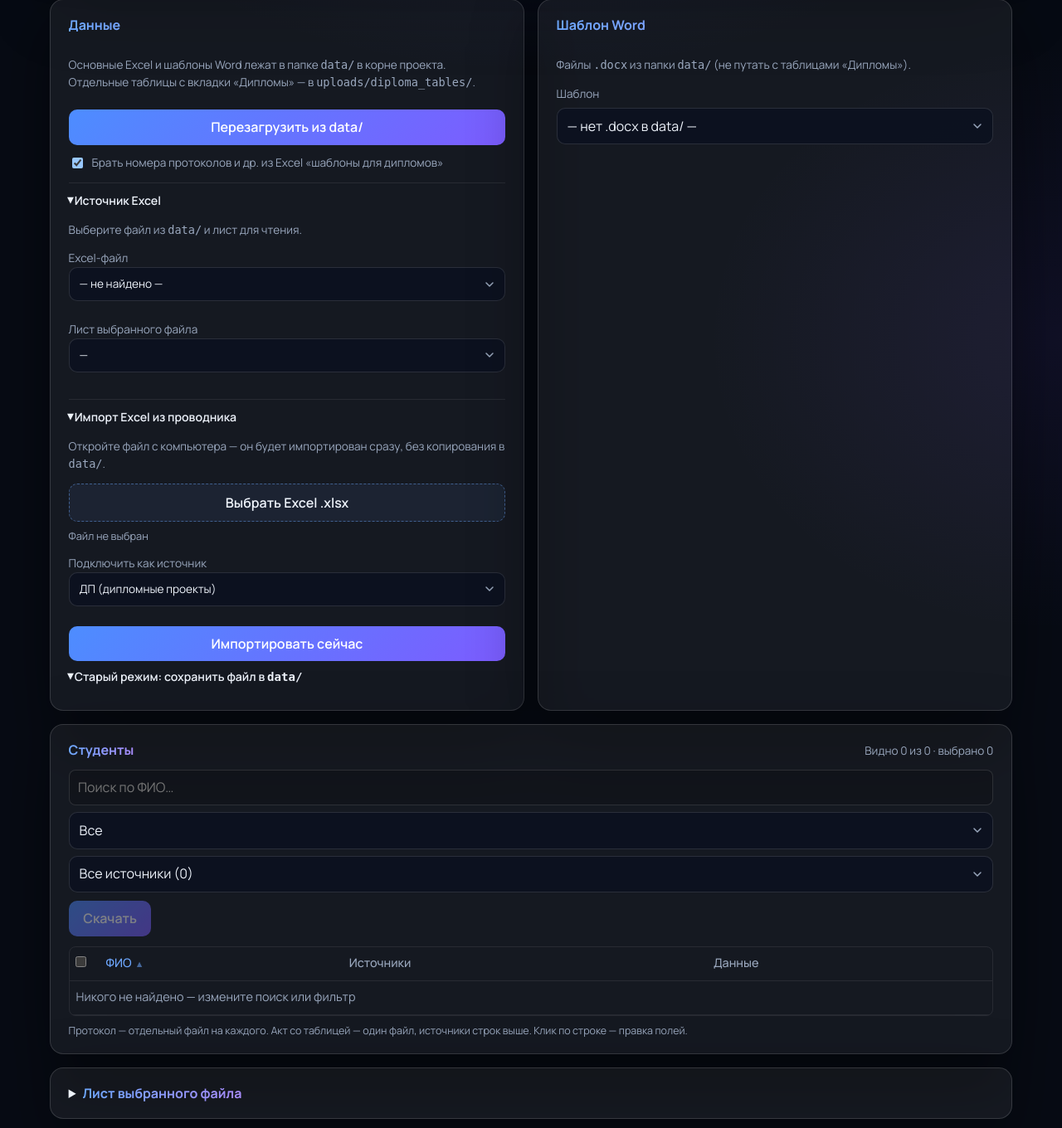
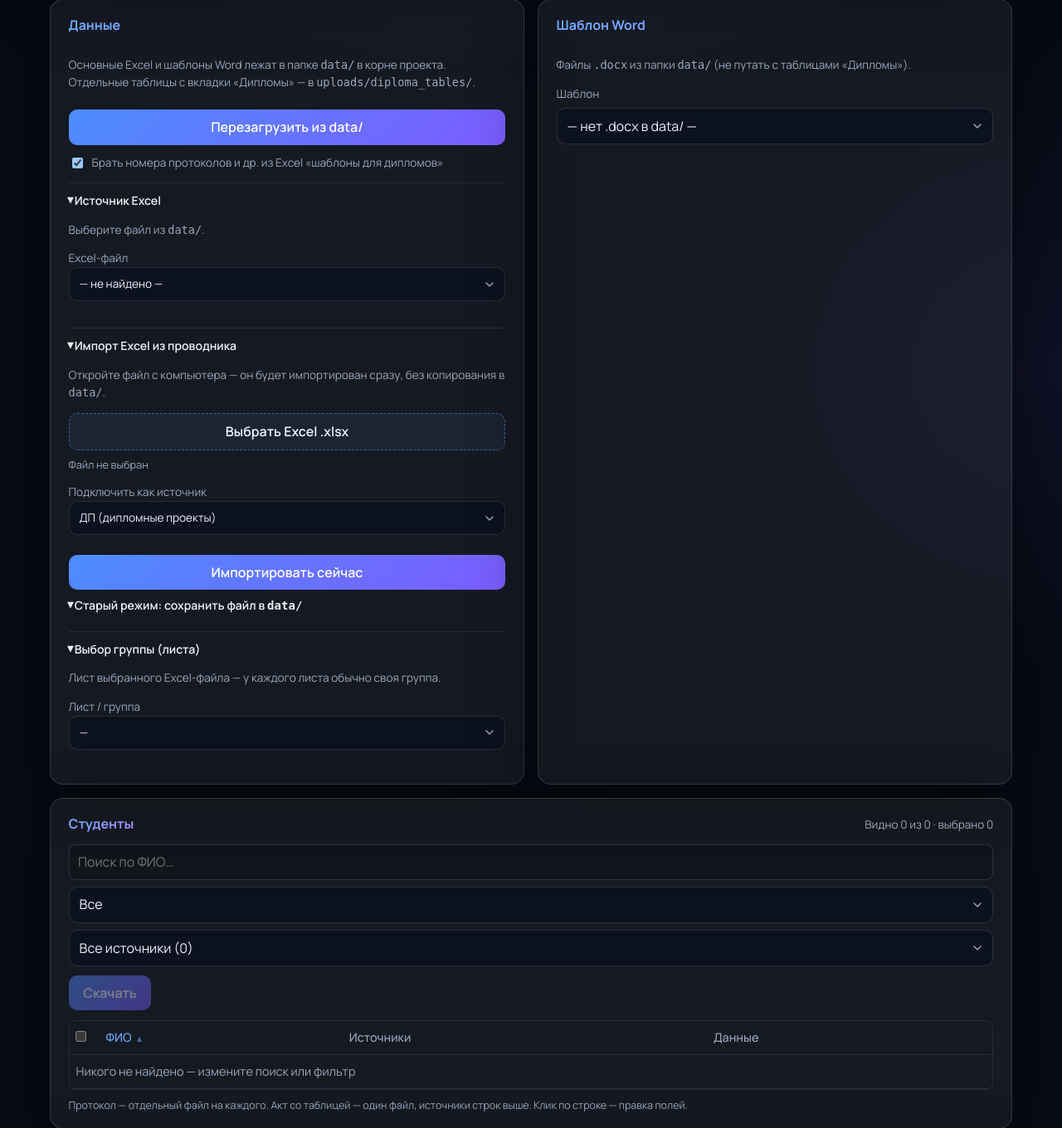
Before and after one commit to misaolaev-netizen/saitgav, a Flask app: page / in a window 1280 px wide. Shown: the part 251-1611 px from the top of the page at 83% size. Run offline with Flask 3, Linux system fonts and the light colour scheme; data that the repository does not hold is empty; some libraries are stand-ins or nearby versions.

Commit message:
Move group/sheet selector below Excel import block
Co-Authored-By: Devin AI <158243242+devin-ai-integration[bot]@users.noreply.github.com>

```diff
--- a/Form2Act-master/templates/panels/protocols.html
+++ b/Form2Act-master/templates/panels/protocols.html
@@ -16,14 +16,10 @@
 
       <details class="card-details mt-sm" open>
         <summary>Источник Excel</summary>
-        <p class="hint">Выберите файл из <code>data/</code> и лист для чтения.</p>
+        <p class="hint">Выберите файл из <code>data/</code>.</p>
         <label class="field">
           <span>Excel-файл</span>
           <select id="excelFileSelect"></select>
-        </label>
-        <label class="field">
-          <span>Лист выбранного файла</span>
-          <select id="excelSheetSelect"></select>
         </label>
       </details>
 
@@ -59,6 +55,15 @@
             <button type="button" class="secondary" id="btnUpload">Сохранить в data/</button>
           </div>
         </details>
+      </details>
+
+      <details class="card-details mt-sm" open>
+        <summary>Выбор группы (листа)</summary>
+        <p class="hint">Лист выбранного Excel-файла — у каждого листа обычно своя группа.</p>
+        <label class="field">
+          <span>Лист / группа</span>
+          <select id="excelSheetSelect"></select>
+        </label>
       </details>
     </div>
 
```
